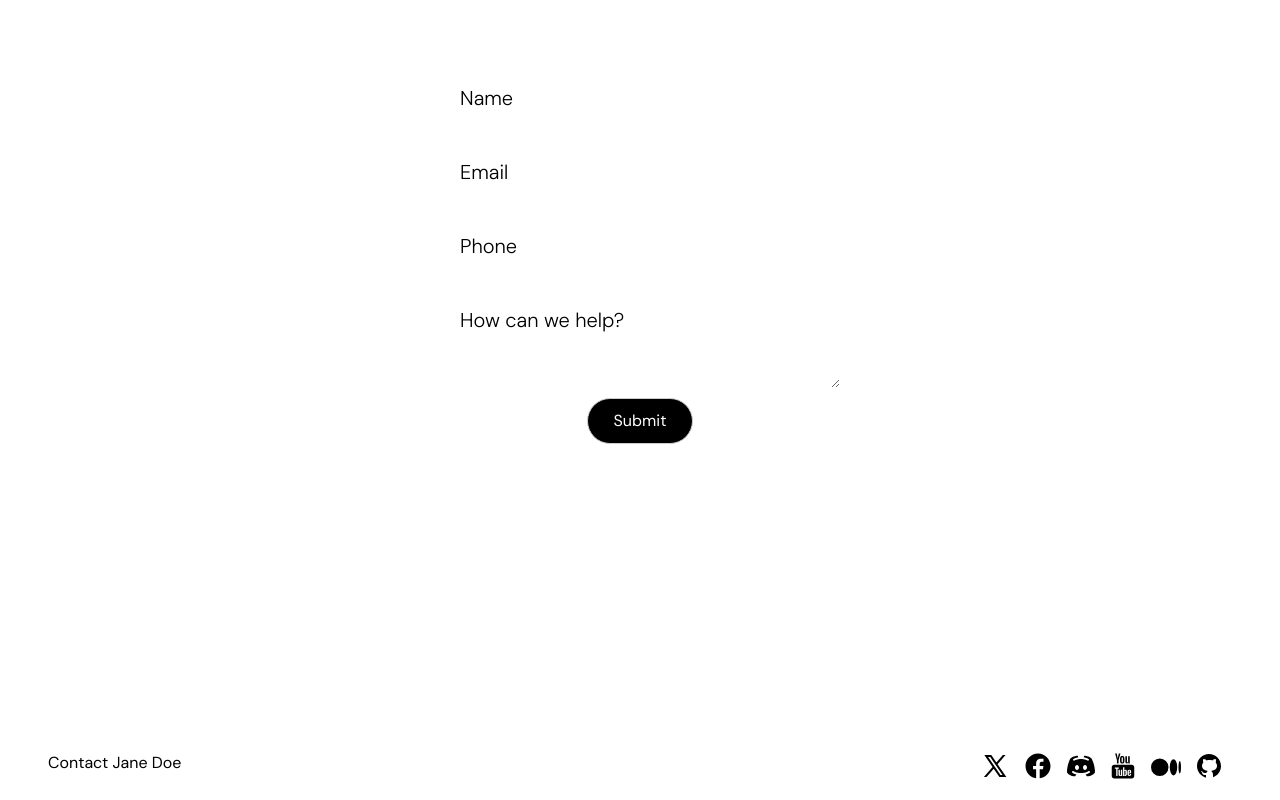
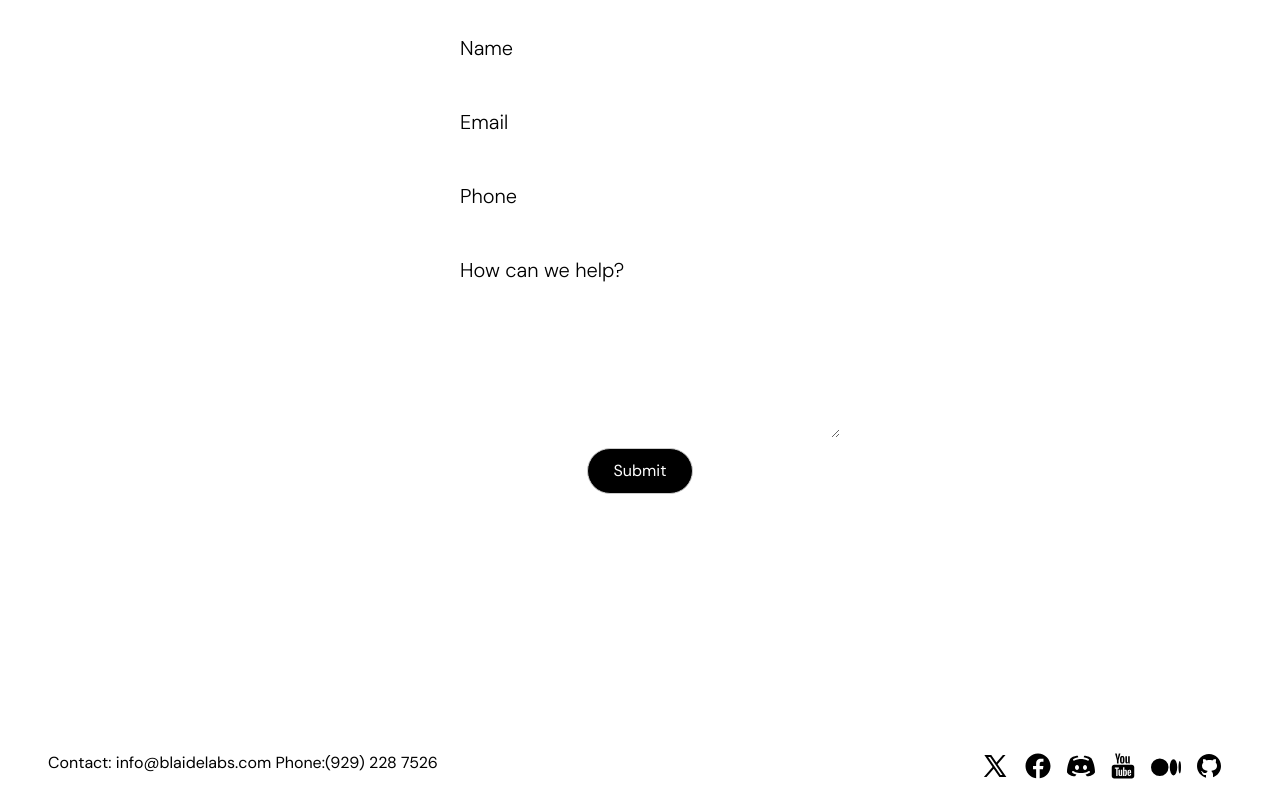
Before and after one commit to kit678/Blaide, a React (Vite) app: page / in a window 1280 px wide. Shown: the part 2157-2957 px from the top of the page. Built offline with nearby package versions, Linux system fonts and the light colour scheme.

Commit message:
Increased the height of the CTA textarea, updated contact information in the footer, and adjusted text alignment in the service section.

```diff
--- a/src/components/cta/cta.tsx
+++ b/src/components/cta/cta.tsx
@@ -55,7 +55,7 @@ export const Cta = ({ className }: CtaProps) => {
                     name="message"
                     className={styles.textarea}
                     placeholder="How can we help?"
-                    style={{ minHeight: '100px' }}
+                    style={{ minHeight: '200px' }}
                 />
                 <button
                     type="submit"
--- a/src/components/footer/footer.tsx
+++ b/src/components/footer/footer.tsx
@@ -19,7 +19,7 @@ export const Footer = ({ className }: FooterProps) => {
     return (
         <div className={classNames(styles.root, className)}>
             <div className={styles.details}>
-                <div>Contact Jane Doe</div>
+                <div>Contact: info@blaidelabs.com Phone:(929) 228 7526</div>
             </div>
             <div className={styles.social}>
                 <a href="/">
--- a/src/components/service-section/service-section.module.scss
+++ b/src/components/service-section/service-section.module.scss
@@ -37,6 +37,8 @@
     user-select: none;
     -webkit-user-select: none;
     touch-action: manipulation;
+    text-align: center;
+    direction: ltr;
 }
 
 @media (min-width: 768px) {
```
